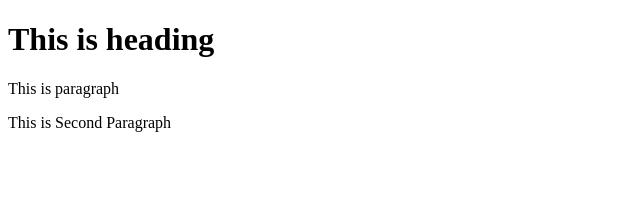
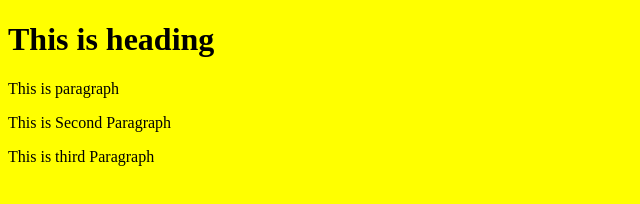
Before and after one commit to ankitsonu40/git-demo, a website: page index.html in a window 1280 px wide. Shown: the whole page, without its empty margins (0-640 px from the left). Drawn offline with Linux system fonts and the light colour scheme.

Commit message:
fourth commit

```diff
--- a/index.html
+++ b/index.html
@@ -4,9 +4,11 @@
     <meta charset="UTF-8">
     <title>This is a header</title>
 </head>
-<body>
+<body style="background-color:yellow;">
     <h1>This is heading</h1>
     <p>This is paragraph</p>
     <p>This is Second Paragraph</p>
+    <p> This is third Paragraph</p>
+    <bg
 </body>
 </html>
```
Also changed, not shown: package.json (added, +24 -0 lines), 2 other files.
